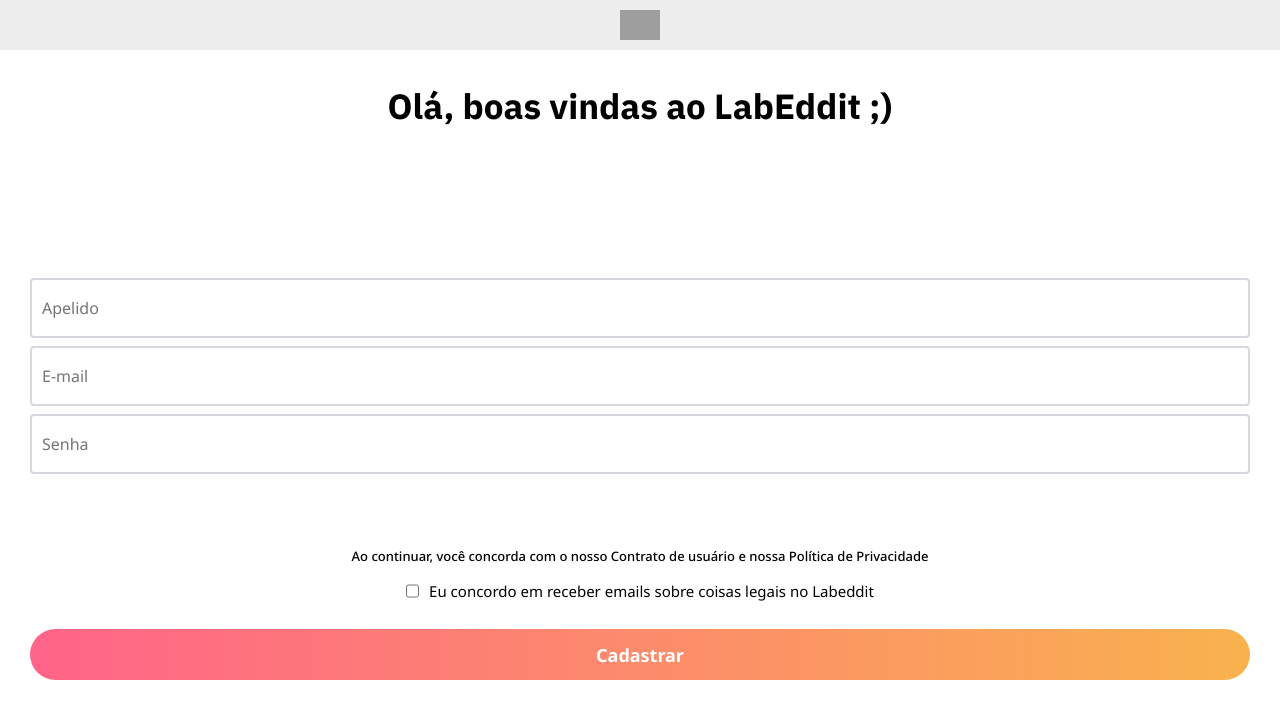
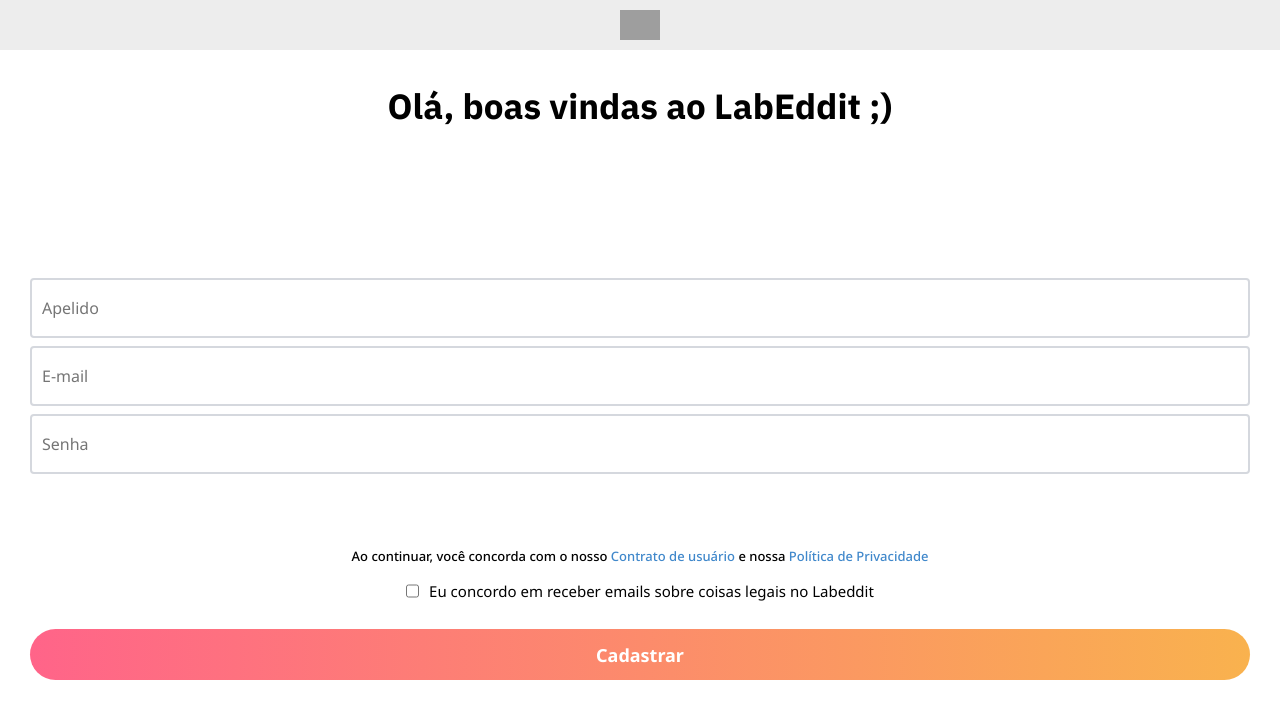
Before and after one commit to gustavojb1/projeto-labeddit-frontend, a React (Create React App) app: page /signup in a window 1280 px wide. Shown: the top 718 px of the page. Built offline with nearby package versions, Linux system fonts and the light colour scheme; grey boxes are pictures that could not be loaded.

Commit message:
refactor SignupPage

```diff
--- a/src/pages/SignupPage/SignupPage.js
+++ b/src/pages/SignupPage/SignupPage.js
@@ -1,6 +1,6 @@
 import React from 'react'
 import Header from '../../components/Header/Header'
-import { CheckBox, Container, Label, Span, Tittle } from './styled'
+import { CheckBox, Container, Label, Link, Span, Tittle } from './styled'
 import PrimaryInput from '../../components/PrimaryInput/PrimaryInput'
 import PrimaryButton from '../../components/PrimaryButton/PrimaryButton'
 
@@ -16,7 +16,7 @@ const SignupPage = () => {
         <PrimaryInput placeholder='E-mail' />
         <PrimaryInput placeholder='Senha' />
         <Span>
-        Ao continuar, você concorda com o nosso Contrato de usuário e nossa Política de Privacidade
+        Ao continuar, você concorda com o nosso <Link href='#'>Contrato de usuário</Link> e nossa <Link href='#'> Política de Privacidade</Link>
         </Span>
         <Label>
           <CheckBox
--- a/src/pages/SignupPage/styled.js
+++ b/src/pages/SignupPage/styled.js
@@ -36,3 +36,8 @@ font-size: 15px;
 `;
 export const CheckBox = styled.input`
 `;
+
+export const Link = styled.a`
+color: #4088CB;
+text-decoration: none;
+`;
```
